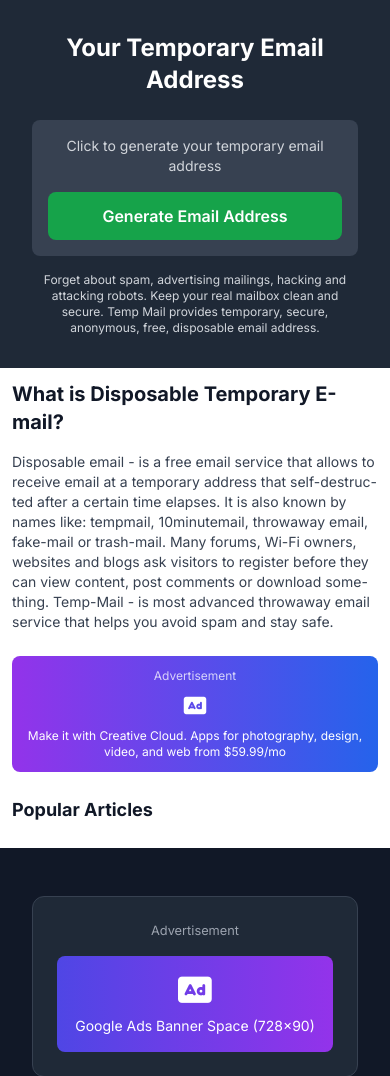
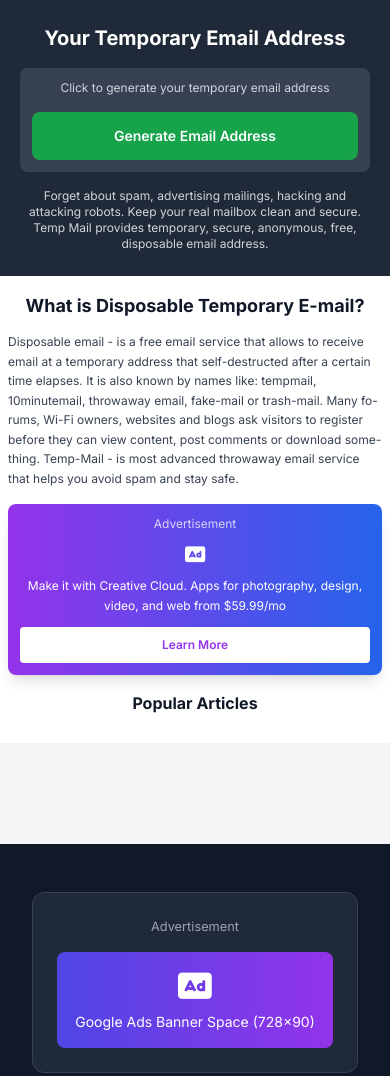
Before and after one commit to farman11/Tempmail, a Flask app: page / in a window 390 px wide. Shown: the part 48-1124 px from the top of the page. Run offline with Flask 3, Linux system fonts and the light colour scheme; data that the repository does not hold is empty; some libraries are stand-ins or nearby versions.

Commit message:
Ensure the website adapts flawlessly to fit any device screen size
Implement a fully responsive design using CSS media queries and a mobile-first approach in responsive.css, updating base.html and index.html for cross-device compatibility.

Replit-Commit-Author: Agent
Replit-Commit-Session-Id: be29c5a7-cde6-4590-bdc6-49e870a7a32e
Replit-Commit-Screenshot-Url: https://storage.googleapis.com/screenshot-production-us-central1/a3b5b631-573d-4f4c-ae3e-288178e788f5/be29c5a7-cde6-4590-bdc6-49e870a7a32e/1zjpQCj

```diff
--- /dev/null
+++ b/static/css/responsive.css
@@ -0,0 +1,414 @@
+/* Enhanced Responsive Design for All Devices */
+
+/* Base Mobile First Approach */
+* {
+    box-sizing: border-box;
+}
+
+/* Enhanced Mobile Styles (320px - 767px) */
+@media (max-width: 767px) {
+    .container {
+        padding-left: 1rem !important;
+        padding-right: 1rem !important;
+    }
+
+    /* Navigation responsive */
+    .navbar {
+        flex-direction: column;
+        gap: 0.5rem;
+    }
+
+    .navbar-brand {
+        font-size: 1.25rem;
+        margin-bottom: 0.5rem;
+    }
+
+    /* Email display mobile optimization */
+    .email-display {
+        padding: 1rem !important;
+        font-size: 0.875rem;
+        word-break: break-all;
+        overflow-wrap: anywhere;
+    }
+
+    .email-display input {
+        font-size: 0.75rem;
+        padding: 0.75rem;
+    }
+
+    /* Button responsive sizing */
+    .btn-mobile {
+        width: 100%;
+        padding: 1rem;
+        margin-bottom: 0.5rem;
+        font-size: 0.875rem;
+    }
+
+    /* Copy button mobile */
+    .copy-btn {
+        width: 100%;
+        padding: 0.875rem 1rem;
+        font-size: 0.875rem;
+        margin-top: 0.5rem;
+    }
+
+    /* Email content mobile */
+    .email-content {
+        padding: 0.75rem !important;
+        font-size: 0.875rem;
+        line-height: 1.5;
+    }
+
+    .email-header {
+        flex-direction: column;
+        gap: 0.5rem;
+        padding: 0.75rem;
+    }
+
+    /* Mobile ad hiding */
+    .ad-desktop-only {
+        display: none !important;
+    }
+
+    /* Mobile-specific spacing */
+    .section-mobile {
+        padding: 1rem 0;
+        margin: 0.5rem 0;
+    }
+
+    /* Inbox mobile optimization */
+    .inbox-container {
+        padding: 0;
+        margin: 0;
+    }
+
+    .message-item {
+        padding: 1rem;
+        border-bottom: 1px solid #e5e7eb;
+        margin-bottom: 0;
+    }
+
+    /* Mobile refresh button */
+    .refresh-mobile {
+        position: fixed;
+        bottom: 2rem;
+        right: 1rem;
+        z-index: 1000;
+        background: #2563eb;
+        color: white;
+        border-radius: 50%;
+        width: 3.5rem;
+        height: 3.5rem;
+        display: flex;
+        align-items: center;
+        justify-content: center;
+        box-shadow: 0 4px 12px rgba(0, 0, 0, 0.15);
+    }
+}
+
+/* Small Mobile (320px - 479px) */
+@media (max-width: 479px) {
+    .text-xs-mobile {
+        font-size: 0.75rem;
+    }
+
+    .text-sm-mobile {
+        font-size: 0.875rem;
+    }
+
+    .padding-xs-mobile {
+        padding: 0.5rem;
+    }
+
+    .email-display {
+        font-size: 0.75rem;
+    }
+
+    .btn-xs-mobile {
+        padding: 0.75rem;
+        font-size: 0.75rem;
+    }
+}
+
+/* Tablet Styles (768px - 1023px) */
+@media (min-width: 768px) and (max-width: 1023px) {
+    .container-tablet {
+        max-width: 100%;
+        padding-left: 2rem;
+        padding-right: 2rem;
+    }
+
+    /* Tablet navigation */
+    .navbar-tablet {
+        padding: 1rem 2rem;
+    }
+
+    /* Email display tablet */
+    .email-display-tablet {
+        padding: 1.5rem;
+        font-size: 1rem;
+    }
+
+    /* Two-column layout for tablet */
+    .grid-tablet-2 {
+        display: grid;
+        grid-template-columns: 1fr 1fr;
+        gap: 1rem;
+    }
+
+    /* Tablet ads - show smaller versions */
+    .ad-tablet {
+        display: block;
+        padding: 1rem;
+        font-size: 0.875rem;
+    }
+
+    .ad-desktop-only {
+        display: none;
+    }
+
+    /* Tablet inbox */
+    .inbox-tablet {
+        padding: 1rem;
+        max-height: 70vh;
+        overflow-y: auto;
+    }
+
+    .message-tablet {
+        padding: 1rem;
+        margin-bottom: 0.75rem;
+        border-radius: 0.5rem;
+    }
+}
+
+/* Desktop Styles (1024px - 1279px) */
+@media (min-width: 1024px) and (max-width: 1279px) {
+    .container-desktop {
+        max-width: 1200px;
+        margin: 0 auto;
+        padding: 0 2rem;
+    }
+
+    /* Desktop email display */
+    .email-display-desktop {
+        padding: 2rem;
+        font-size: 1.125rem;
+    }
+
+    /* Three-column layout */
+    .grid-desktop-3 {
+        display: grid;
+        grid-template-columns: 300px 1fr 300px;
+        gap: 2rem;
+    }
+
+    /* Desktop ads */
+    .ad-desktop {
+        display: block;
+    }
+
+    .sidebar-desktop {
+        position: sticky;
+        top: 2rem;
+        height: fit-content;
+    }
+
+    /* Desktop inbox */
+    .inbox-desktop {
+        max-height: 80vh;
+        overflow-y: auto;
+        padding: 1.5rem;
+    }
+
+    .message-desktop {
+        padding: 1.5rem;
+        margin-bottom: 1rem;
+        border-radius: 0.75rem;
+    }
+}
+
+/* Large Desktop (1280px and up) */
+@media (min-width: 1280px) {
+    .container-xl {
+        max-width: 1400px;
+        margin: 0 auto;
+        padding: 0 3rem;
+    }
+
+    /* Large desktop layout */
+    .grid-xl-3 {
+        display: grid;
+        grid-template-columns: 350px 1fr 350px;
+        gap: 3rem;
+    }
+
+    /* Enhanced email display */
+    .email-display-xl {
+        padding: 2.5rem;
+        font-size: 1.25rem;
+    }
+
+    /* Large desktop ads */
+    .ad-xl {
+        padding: 2rem;
+        font-size: 1rem;
+    }
+
+    /* Large desktop inbox */
+    .inbox-xl {
+        max-height: 85vh;
+        overflow-y: auto;
+        padding: 2rem;
+    }
+
+    .message-xl {
+        padding: 2rem;
+        margin-bottom: 1.25rem;
+        border-radius: 1rem;
+    }
+}
+
+/* Touch Device Optimizations */
+@media (hover: none) and (pointer: coarse) {
+    /* Larger touch targets */
+    .btn-touch {
+        min-height: 44px;
+        min-width: 44px;
+        padding: 0.75rem 1rem;
+    }
+
+    .copy-btn-touch {
+        min-height: 48px;
+        padding: 1rem;
+    }
+
+    /* Touch-friendly spacing */
+    .spacing-touch {
+        margin: 0.75rem 0;
+    }
+
+    /* Larger text for readability */
+    .text-touch {
+        font-size: 1rem;
+        line-height: 1.6;
+    }
+}
+
+/* High DPI Display Optimizations */
+@media (-webkit-min-device-pixel-ratio: 2), (min-resolution: 192dpi) {
+    .sharp-text {
+        -webkit-font-smoothing: antialiased;
+        -moz-osx-font-smoothing: grayscale;
+    }
+
+    .sharp-border {
+        border-width: 0.5px;
+    }
+}
+
+/* Print Styles */
+@media print {
+    .no-print {
+        display: none !important;
+    }
+
+    .print-only {
+        display: block !important;
+    }
+
+    .email-content {
+        background: white !important;
+        color: black !important;
+        font-size: 12pt;
+        line-height: 1.5;
+    }
+}
+
+/* Dark Mode Support */
+@media (prefers-color-scheme: dark) {
+    .dark-mode-text {
+        color: #f3f4f6;
+    }
+
+    .dark-mode-bg {
+        background-color: #1f2937;
+    }
+
+    .dark-mode-border {
+        border-color: #374151;
+    }
+}
+
+/* Reduced Motion Support */
+@media (prefers-reduced-motion: reduce) {
+    .reduced-motion * {
+        animation-duration: 0.01ms !important;
+        animation-iteration-count: 1 !important;
+        transition-duration: 0.01ms !important;
+    }
+}
+
+/* Enhanced Focus States for Accessibility */
+.focus-visible:focus-visible {
+    outline: 2px solid #2563eb;
+    outline-offset: 2px;
+}
+
+/* Flexible Images */
+img {
+    max-width: 100%;
+    height: auto;
+}
+
+/* Responsive Embedded Content */
+.responsive-embed {
+    position: relative;
+    width: 100%;
+    height: 0;
+    padding-bottom: 56.25%; /* 16:9 aspect ratio */
+}
+
+.responsive-embed iframe,
+.responsive-embed object,
+.responsive-embed embed {
+    position: absolute;
+    top: 0;
+    left: 0;
+    width: 100%;
+    height: 100%;
+}
+
+/* Utility Classes for Responsive Control */
+.hide-mobile {
+    display: none;
+}
+
+@media (min-width: 768px) {
+    .hide-mobile {
+        display: block;
+    }
+
+    .show-mobile {
+        display: none;
+    }
+}
+
+.hide-tablet {
+    display: block;
+}
+
+@media (min-width: 768px) and (max-width: 1023px) {
+    .hide-tablet {
+        display: none;
+    }
+}
+
+.hide-desktop {
+    display: block;
+}
+
+@media (min-width: 1024px) {
+    .hide-desktop {
+        display: none;
+    }
+}
--- a/templates/base.html
+++ b/templates/base.html
@@ -173,6 +173,10 @@
 
     <!-- Google Fonts -->
     <link href="https://fonts.googleapis.com/css2?family=Inter:wght@300;400;500;600;700&display=swap" rel="stylesheet">
+
+    <!-- Enhanced Responsive CSS -->
+    <link rel="stylesheet" href="{{ url_for('static', filename='css/responsive.css') }}">
+    <link rel="stylesheet" href="{{ url_for('static', filename='css/security.css') }}">
 
     <style>
         body {
--- a/templates/index.html
+++ b/templates/index.html
@@ -1,56 +1,57 @@
 {% extends "base.html" %}
 
 {% block content %}
-<!-- Dark Header Section with Email Display -->
-<div class="bg-gray-800 text-white py-8 md:py-16">
-    <div class="max-w-7xl mx-auto px-4 sm:px-6">
-        <div class="flex items-center justify-between">
-            <!-- Left Square Ad -->
-            <div class="hidden lg:block w-48">
+<!-- Enhanced Responsive Dark Header Section -->
+<div class="bg-gray-800 text-white py-6 sm:py-8 md:py-16">
+    <div class="container-responsive max-w-7xl mx-auto px-3 sm:px-4 md:px-6">
+        <div class="grid-responsive flex lg:grid-desktop-3 items-center justify-between gap-4">
+            <!-- Left Square Ad (Responsive) -->
+            <div class="ad-desktop-only sidebar-desktop hidden xl:block w-48">
                 <div class="bg-gradient-to-br from-red-600 to-orange-600 rounded-lg p-3 text-white text-center aspect-square">
                     <small class="block mb-1 opacity-75 text-xs">Ad</small>
                     <div class="text-center">
                         <i class="fas fa-ad text-lg mb-1"></i>
                         <h3 class="text-xs font-bold mb-1">Adobe Creative</h3>
                         <p class="text-xs opacity-90 mb-2">Design Pro Tools</p>
-                        <button class="bg-white text-red-600 px-2 py-1 rounded text-xs font-semibold">
+                        <button class="bg-white text-red-600 px-2 py-1 rounded text-xs font-semibold btn-touch">
                             Try Now
                         </button>
                     </div>
                 </div>
             </div>
 
-            <!-- Center Content -->
-            <div class="flex-1 text-center px-4">
-                <h1 class="text-2xl sm:text-3xl font-bold mb-6 md:mb-8">
+            <!-- Enhanced Responsive Center Content -->
+            <div class="flex-1 text-center px-2 sm:px-4 lg:px-6">
+                <h1 class="text-xl sm:text-2xl md:text-3xl xl:text-4xl font-bold mb-4 sm:mb-6 md:mb-8 sharp-text">
                     Your Temporary Email Address
                 </h1>
 
         {% if active_emails and active_emails|length > 0 %}
-        <!-- Display existing email -->
-        <div class="bg-gray-700 rounded-lg p-4 sm:p-6 mb-4 md:mb-6 max-w-2xl mx-auto">
-            <div class="flex flex-col sm:flex-row items-center justify-center sm:space-x-4 space-y-3 sm:space-y-0">
-                <code class="text-lg sm:text-xl font-mono text-white email-address-display overflow-text">{{ active_emails[0].email_address }}</code>
-                <div class="flex space-x-2">
-                    <button class="bg-gray-600 hover:bg-blue-500 text-white p-2 rounded copy-btn transition-all duration-200 hover:scale-110"
+        <!-- Enhanced Responsive Email Display -->
+        <div class="email-display-responsive bg-gray-700 rounded-lg p-3 sm:p-4 md:p-6 xl:p-8 mb-4 md:mb-6 max-w-full sm:max-w-2xl mx-auto">
+            <div class="flex flex-col lg:flex-row items-center justify-center lg:space-x-4 space-y-3 lg:space-y-0">
+                <code class="text-sm sm:text-base md:text-lg xl:text-xl font-mono text-white email-address-display word-break-all text-center lg:text-left">{{ active_emails[0].email_address }}</code>
+                <div class="flex space-x-2 w-full sm:w-auto justify-center">
+                    <button class="copy-btn-touch bg-gray-600 hover:bg-blue-500 text-white p-2 sm:p-3 rounded transition-all duration-200 hover:scale-110 flex-1 sm:flex-none"
                             data-text="{{ active_emails[0].email_address }}" title="Copy Email">
                         <i class="fas fa-copy"></i>
+                        <span class="ml-1 sm:hidden">Copy</span>
                     </button>
 
-                    <button class="bg-gray-600 hover:bg-green-500 text-white p-2 rounded transition-all duration-200 hover:scale-110"
+                    <button class="btn-touch bg-gray-600 hover:bg-green-500 text-white p-2 sm:p-3 rounded transition-all duration-200 hover:scale-110 flex-1 sm:flex-none"
                         onclick="refreshEmails()" title="Refresh Emails">
                          <i class="fas fa-sync-alt"></i>
+                         <span class="ml-1 sm:hidden">Refresh</span>
                     </button>
-
                 </div>
             </div>
         </div>
         {% else %}
-        <!-- Generate new email -->
-        <div class="bg-gray-700 rounded-lg p-4 sm:p-6 mb-4 md:mb-6 max-w-2xl mx-auto">
+        <!-- Enhanced Responsive Generate Email -->
+        <div class="bg-gray-700 rounded-lg p-3 sm:p-4 md:p-6 xl:p-8 mb-4 md:mb-6 max-w-full sm:max-w-2xl mx-auto">
             <form method="POST" action="{{ url_for('generate_email') }}" class="text-center">
-                <p class="text-gray-300 mb-4 text-sm sm:text-base">Click to generate your temporary email address</p>
-                <button type="submit" class="bg-green-600 hover:bg-green-500 text-white font-semibold py-3 px-6 sm:px-8 rounded-lg btn-transition w-full sm:w-auto">
+                <p class="text-gray-300 mb-4 text-xs sm:text-sm md:text-base">Click to generate your temporary email address</p>
+                <button type="submit" class="secure-button bg-green-600 hover:bg-green-500 text-white font-semibold py-3 px-4 sm:px-6 md:px-8 rounded-lg btn-transition w-full sm:w-auto text-sm sm:text-base">
                     Generate Email Address
                 </button>
             </form>
@@ -64,15 +65,15 @@
                 </p>
             </div>
 
-            <!-- Right Square Ad -->
-            <div class="hidden lg:block w-48">
+            <!-- Right Square Ad (Responsive) -->
+            <div class="ad-desktop-only sidebar-desktop hidden xl:block w-48">
                 <div class="bg-gradient-to-br from-indigo-600 to-purple-600 rounded-lg p-3 text-white text-center aspect-square">
                     <small class="block mb-1 opacity-75 text-xs">Ad</small>
                     <div class="text-center">
                         <i class="fas fa-ad text-lg mb-1"></i>
                         <h3 class="text-xs font-bold mb-1">Canva Pro</h3>
                         <p class="text-xs opacity-90 mb-2">Easy Design</p>
-                        <button class="bg-white text-indigo-600 px-2 py-1 rounded text-xs font-semibold">
+                        <button class="bg-white text-indigo-600 px-2 py-1 rounded text-xs font-semibold btn-touch">
                             Start Free
                         </button>
                     </div>
@@ -143,23 +144,23 @@
 
     <!-- Main Content -->
     <div class="flex-1 bg-white">
-        <!-- Email Inbox Section -->
+        <!-- Enhanced Responsive Email Inbox Section -->
         {% if active_emails and active_emails|length > 0 %}
-        <div class="p-3 sm:p-4 lg:p-6">
-            <!-- Inbox Header -->
-            <div class="bg-gray-800 text-white px-2 sm:px-4 py-3 flex justify-between items-center text-sm sm:text-base">
+        <div class="inbox-responsive p-2 sm:p-3 md:p-4 lg:p-6">
+            <!-- Enhanced Responsive Inbox Header -->
+            <div class="bg-gray-800 text-white px-2 sm:px-3 md:px-4 py-2 sm:py-3 flex justify-between items-center text-xs sm:text-sm md:text-base rounded-t-lg">
                 <span class="font-semibold flex-1">SENDER</span>
                 <span class="font-semibold flex-1 hidden sm:block">SUBJECT</span>
-                <span class="font-semibold">VIEW</span>
+                <span class="font-semibold text-right">ACTION</span>
             </div>
 
             <!-- Email List -->
             {% if active_emails[0].messages and active_emails[0].messages|length > 0 %}
                 {% for message in active_emails[0].messages %}
-                <div class="border-b border-gray-200 px-2 sm:px-4 py-3 sm:py-4 hover:bg-gray-50">
-                    <div class="flex justify-between items-start sm:items-center mb-2">
-                        <div class="flex-1 min-w-0">
-                            <div class="font-medium text-gray-900 text-sm sm:text-base truncate overflow-text">
+                <div class="message-responsive border-b border-gray-200 px-2 sm:px-3 md:px-4 py-2 sm:py-3 md:py-4 hover:bg-gray-50 transition-colors">
+                    <div class="flex flex-col sm:flex-row justify-between items-start sm:items-center gap-2 sm:gap-3">
+                        <div class="flex-1 min-w-0 w-full sm:w-auto">
+                            <div class="font-medium text-gray-900 text-xs sm:text-sm md:text-base truncate">
                                 {% if message.sender_name and message.sender_name != message.sender_email %}
                                     {{ message.sender_name }}
                                 {% elif message.sender_email %}
@@ -214,22 +215,22 @@
                 </div>
                 {% endfor %}
             {% else %}
-            <div class="text-center py-12 text-gray-500">
-                <i class="fas fa-inbox text-4xl mb-4"></i>
-                <p>No emails received yet</p>
-                <p class="text-sm">Emails will appear here automatically</p>
-                <button onclick="refreshEmails()" class="mt-6 text-gray-600 hover:text-gray-800 p-6 rounded-full refresh-emails-btn" title="Refresh Emails">
-                    <i class="fas fa-sync-alt text-3xl refresh-icon-infinite"></i>
+            <div class="text-center py-8 sm:py-12 text-gray-500">
+                <i class="fas fa-inbox text-2xl sm:text-3xl md:text-4xl mb-3 sm:mb-4"></i>
+                <p class="text-sm sm:text-base mb-2">No emails received yet</p>
+                <p class="text-xs sm:text-sm mb-4">Emails will appear here automatically</p>
+                <button onclick="refreshEmails()" class="refresh-mobile btn-touch mt-4 sm:mt-6 text-gray-600 hover:text-gray-800 p-4 sm:p-6 rounded-full refresh-emails-btn transition-all" title="Refresh Emails">
+                    <i class="fas fa-sync-alt text-xl sm:text-2xl md:text-3xl refresh-icon-infinite"></i>
                 </button>
             </div>
             {% endif %}
         </div>
         {% endif %}
 
-        <!-- What is Disposable Temporary Email Section -->
-        <div class="p-3 sm:p-4 lg:p-6">
-            <h2 class="text-xl sm:text-2xl font-bold text-gray-900 mb-4 sm:mb-6">What is Disposable Temporary E-mail?</h2>
-            <div class="text-gray-700 space-y-3 sm:space-y-4 text-sm sm:text-base">
+        <!-- Enhanced Responsive Info Section -->
+        <div class="section-mobile p-2 sm:p-3 md:p-4 lg:p-6">
+            <h2 class="text-lg sm:text-xl md:text-2xl font-bold text-gray-900 mb-3 sm:mb-4 md:mb-6 text-center sm:text-left">What is Disposable Temporary E-mail?</h2>
+            <div class="text-gray-700 space-y-2 sm:space-y-3 md:space-y-4 text-xs sm:text-sm md:text-base leading-relaxed">
                 <p class="overflow-text">
                     Disposable email - is a free email service that allows to receive email at a temporary address
                     that self-destructed after a certain time elapses. It is also known by names like: tempmail,
@@ -239,45 +240,48 @@
                 </p>
             </div>
 
-            <!-- Ad Banner (Mobile responsive) -->
-            <div class="my-6 sm:my-8">
-                <div class="bg-gradient-to-r from-purple-600 to-blue-600 rounded-lg p-3 sm:p-4 text-white text-center">
+            <!-- Enhanced Mobile-First Ad Banner -->
+            <div class="ad-mobile my-4 sm:my-6 md:my-8">
+                <div class="bg-gradient-to-r from-purple-600 to-blue-600 rounded-lg p-3 sm:p-4 md:p-6 text-white text-center shadow-lg">
                     <small class="block mb-2 opacity-75 text-xs sm:text-sm">Advertisement</small>
-                    <div class="text-xs sm:text-sm">
-                        <i class="fas fa-ad text-xl sm:text-2xl mb-2"></i>
-                        <p class="overflow-text">Make it with Creative Cloud. Apps for photography, design, video, and web from $59.99/mo</p>
+                    <div class="text-xs sm:text-sm md:text-base">
+                        <i class="fas fa-ad text-lg sm:text-xl md:text-2xl mb-2"></i>
+                        <p class="word-break-words leading-relaxed">Make it with Creative Cloud. Apps for photography, design, video, and web from $59.99/mo</p>
+                        <button class="btn-touch secure-button bg-white text-purple-600 px-3 py-2 rounded text-xs sm:text-sm font-semibold mt-3 hover:bg-gray-100 transition-colors">
+                            Learn More
+                        </button>
                     </div>
                 </div>
             </div>
 
-            <h3 class="text-lg sm:text-xl font-bold text-gray-900 mb-3 sm:mb-4">Popular Articles</h3>
+            <h3 class="text-base sm:text-lg md:text-xl font-bold text-gray-900 mb-3 sm:mb-4 text-center sm:text-left">Popular Articles</h3>
         </div>
     </div>
 
-    <!-- Right Sidebar (Hidden on mobile, tablet, and large screens - only visible on extra large screens) -->
-    <div class="hidden xl:block w-80 bg-white border-l border-gray-200">
+    <!-- Enhanced Right Sidebar (Responsive) -->
+    <div class="sidebar-desktop ad-desktop-only hidden xl:block w-80 bg-white border-l border-gray-200">
         <!-- Square Advertisement Space -->
         <div class="p-4">
-            <div class="bg-gradient-to-br from-indigo-600 to-purple-600 rounded-lg p-4 text-white text-center aspect-square mb-6">
+            <div class="ad-xl bg-gradient-to-br from-indigo-600 to-purple-600 rounded-lg p-4 text-white text-center aspect-square mb-6 shadow-lg">
                 <small class="block mb-2 opacity-75 text-xs">Advertisement</small>
                 <div class="text-center">
                     <i class="fas fa-ad text-2xl mb-2"></i>
                     <h3 class="text-sm font-bold mb-1">Canva Pro</h3>
                     <p class="text-xs mb-3">Create stunning designs with thousands of templates</p>
-                    <button class="bg-white text-indigo-600 px-3 py-1 rounded text-xs font-semibold">
+                    <button class="secure-button bg-white text-indigo-600 px-3 py-1 rounded text-xs font-semibold hover:bg-gray-100 transition-colors">
                         Try Pro
                     </button>
                 </div>
             </div>
 
             <!-- Rectangular Advertisement Space -->
-            <div class="bg-gradient-to-br from-purple-600 to-blue-600 rounded-lg p-6 text-white text-center min-h-80">
+            <div class="ad-xl bg-gradient-to-br from-purple-600 to-blue-600 rounded-lg p-6 text-white text-center min-h-80 shadow-lg">
                 <small class="block mb-2 opacity-75">Advertisement</small>
                 <div class="text-center">
                     <i class="fas fa-ad text-3xl mb-3"></i>
                     <h3 class="text-lg font-bold mb-2">Make it with Creative Cloud</h3>
                     <p class="text-sm mb-4">Apps for photography, design, video, and web from $59.99/mo</p>
-                    <button class="bg-white text-purple-600 px-4 py-2 rounded font-semibold">
+                    <button class="secure-button bg-white text-purple-600 px-4 py-2 rounded font-semibold hover:bg-gray-100 transition-colors">
                         Join now
                     </button>
                 </div>
```
Also changed, not shown: replit.md (+12 -0 lines).
